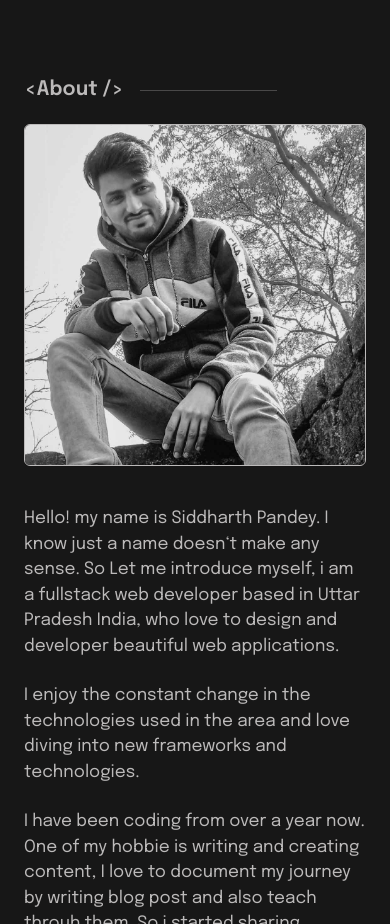
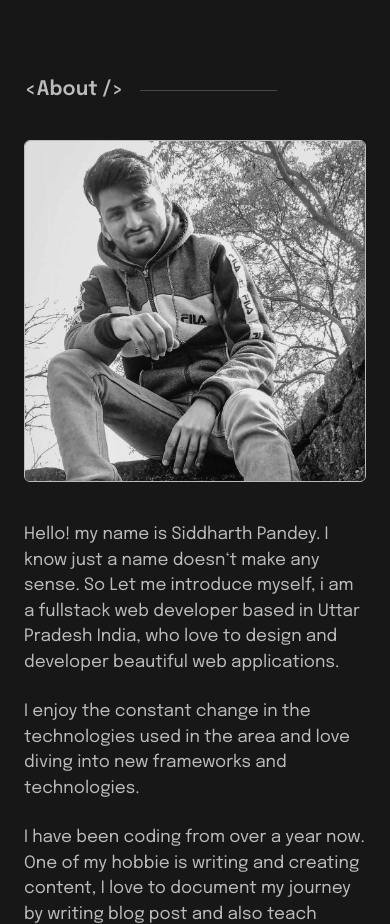
Before and after one commit to siddharthpandey091/creativesiddharth, a Next.js app: page / in a window 390 px wide. Shown: the part 860-1784 px from the top of the page. Built offline with nearby package versions, Linux system fonts and the light colour scheme.

Commit message:
Update About.jsx

```diff
--- a/components/About.jsx
+++ b/components/About.jsx
@@ -71,7 +71,7 @@ rel="noreferrer"
               </ul>
             </div>
           </div>
-          <div>
+          <div className="md:mt-0 mt-4">
             <img
               src="/creativesiddharth.jpg"
               className="md:w-[900px] w-96 rounded-md border border-borderColor"
```
